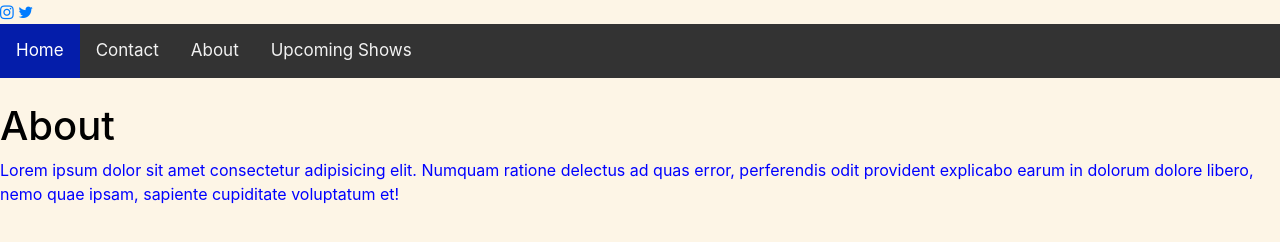
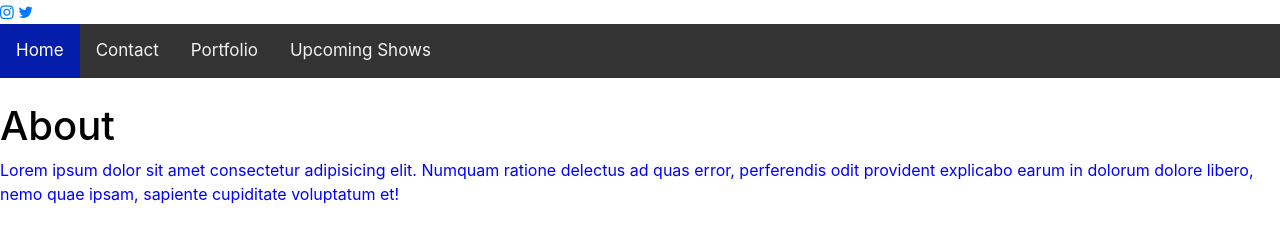
Before and after one commit to gsheffield1313/personalsite, a website: page about.html in a window 1280 px wide. Drawn offline with nearby package versions, Linux system fonts and the light colour scheme.

Commit message:
Update about.html

```diff
--- a/about.html
+++ b/about.html
@@ -11,11 +11,11 @@
 <a href="https://twitter.com/grantsheffield" class="fa fa-twitter"></a>
     <title>About</title>
   </head>
-  <body class="about">
+  <body class="portfolio  s">
     <div class="topnav">
         <a class="active" href="index.html">Home</a>
         <a href="./contact.html">Contact</a>
-        <a href="./about.html">About</a>
+        <a href="./portfolio.html">Portfolio</a>
         <a href="./upcoming.html">Upcoming Shows</a>
     </div>
 <br>
```
